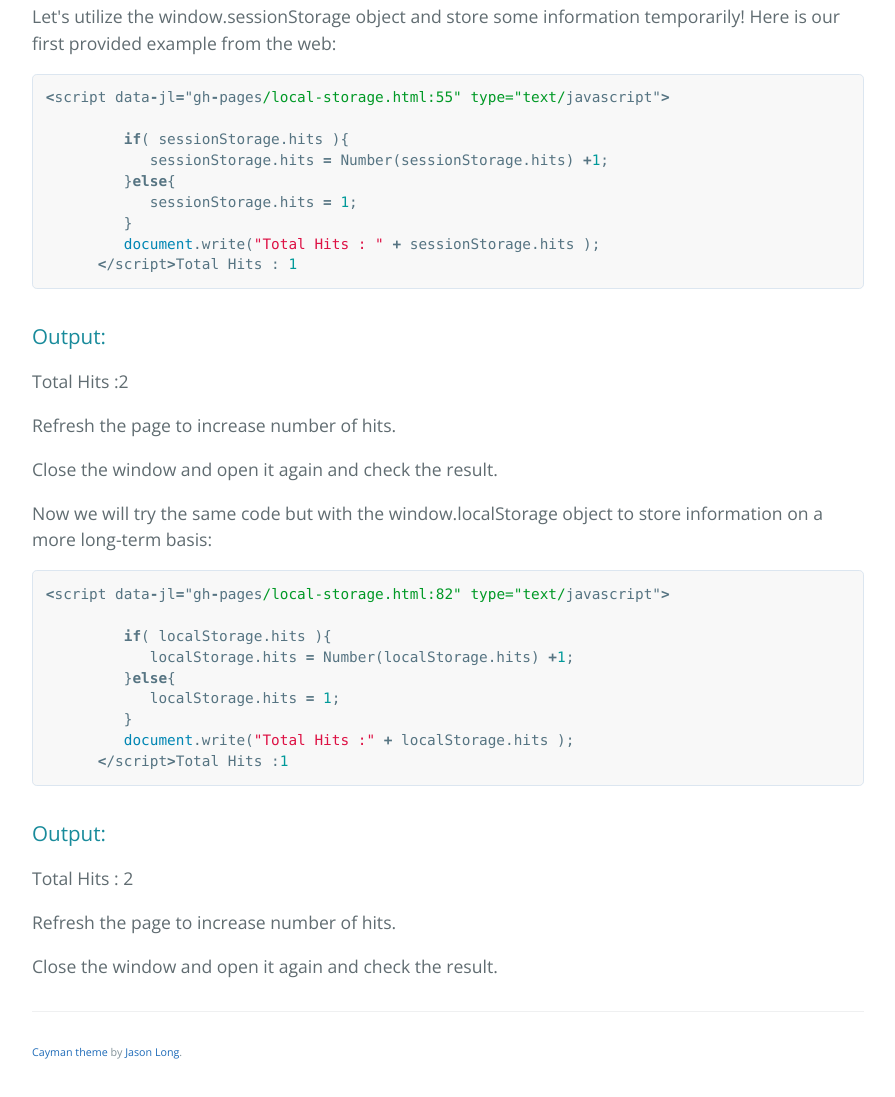
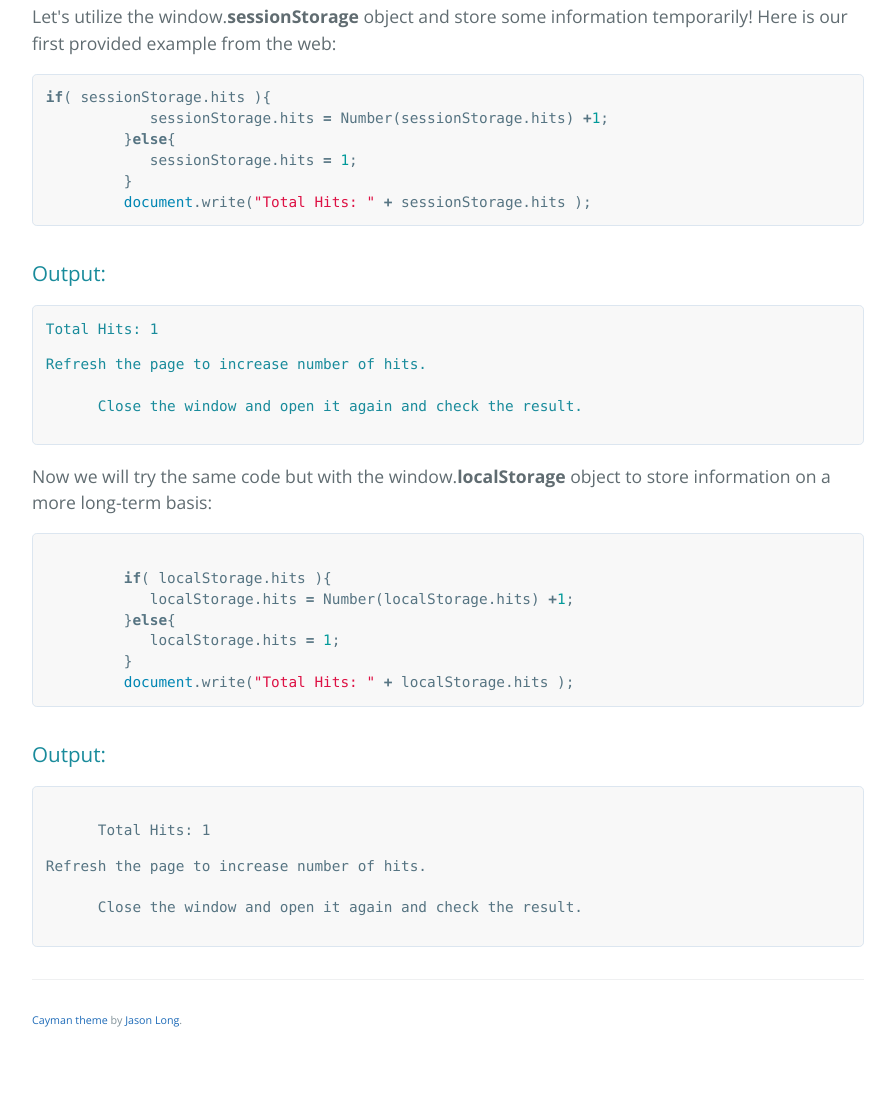
Before and after one commit to Ahuire-Ricardo/reed-jacob.github.io, a plain HTML site: page gh-pages/local-storage.html in a window 1280 px wide. Shown: the part 569-1666 px from the top of the page, without its empty margins (192-1087 px from the left). After the commit the page ends 1645 px from the top, so only its background shows below. Drawn offline with nearby package versions, Linux system fonts and the light colour scheme.

Commit message:
Made code clearer, added <pre><code> to output

```diff
--- a/gh-pages/local-storage.html
+++ b/gh-pages/local-storage.html
@@ -49,48 +49,40 @@
           </p>
         </blockquote>
 
-        <p>Let's utilize the window.sessionStorage object and store some information temporarily! Here is our first provided example from the web:</p>
+        <p>Let's utilize the window.<strong>sessionStorage</strong> object and store some information temporarily! Here is our first provided example from the web:</p>
 
 
-          <pre><code data-language="javascript"><script type="text/javascript">
+          <pre><code data-language="javascript">if( sessionStorage.hits ){
+            sessionStorage.hits = Number(sessionStorage.hits) +1;
+         }else{
+            sessionStorage.hits = 1;
+         }
+         document.write("Total Hits: " + sessionStorage.hits );</code></pre>
+
+       <h3>Output:</h3>
+       <pre></code><script type="text/javascript">
 
          if( sessionStorage.hits ){
             sessionStorage.hits = Number(sessionStorage.hits) +1;
          }else{
             sessionStorage.hits = 1;
          }
-         document.write("Total Hits : " + sessionStorage.hits );
-      </script></code></pre>
+         document.write("Total Hits: " + sessionStorage.hits );
+      </script><p>Refresh the page to increase number of hits.<br>
+      Close the window and open it again and check the result.</p></code></pre>
 
-       <h3>Output:</h3>
+      <p>Now we will try the same code but with the window.<strong>localStorage</strong> object to store information on a more long-term basis:</p>
 
-        <script type="text/javascript">
-
-         if( sessionStorage.hits ){
-            sessionStorage.hits = Number(sessionStorage.hits) +1;
-         }else{
-            sessionStorage.hits = 1;
-         }
-         document.write("Total Hits :" + sessionStorage.hits );
-      </script>
-
-      <p>Refresh the page to increase number of hits.</p>
-      <p>Close the window and open it again and check the result.</p>
-
-      <p>Now we will try the same code but with the window.localStorage object to store information on a more long-term basis:</p>
-
-      <pre><code data-language="javascript"><script type="text/javascript">
-
+      <pre><code data-language="javascript">
          if( localStorage.hits ){
             localStorage.hits = Number(localStorage.hits) +1;
          }else{
             localStorage.hits = 1;
          }
-         document.write("Total Hits :" + localStorage.hits );
-      </script></code></pre>
+         document.write("Total Hits: " + localStorage.hits );</code></pre>
 
       <h3>Output:</h3>
-
+      <pre><code>
       <script type="text/javascript">
 
          if( localStorage.hits ){
@@ -98,11 +90,9 @@
          }else{
             localStorage.hits = 1;
          }
-         document.write("Total Hits : " + localStorage.hits );
-      </script>
-
-      <p>Refresh the page to increase number of hits.</p>
-      <p>Close the window and open it again and check the result.</p>
+         document.write("Total Hits: " + localStorage.hits );
+      </script><p>Refresh the page to increase number of hits.<br>
+      Close the window and open it again and check the result.</p></code></pre>
 
       <footer class="site-footer">
 
```
